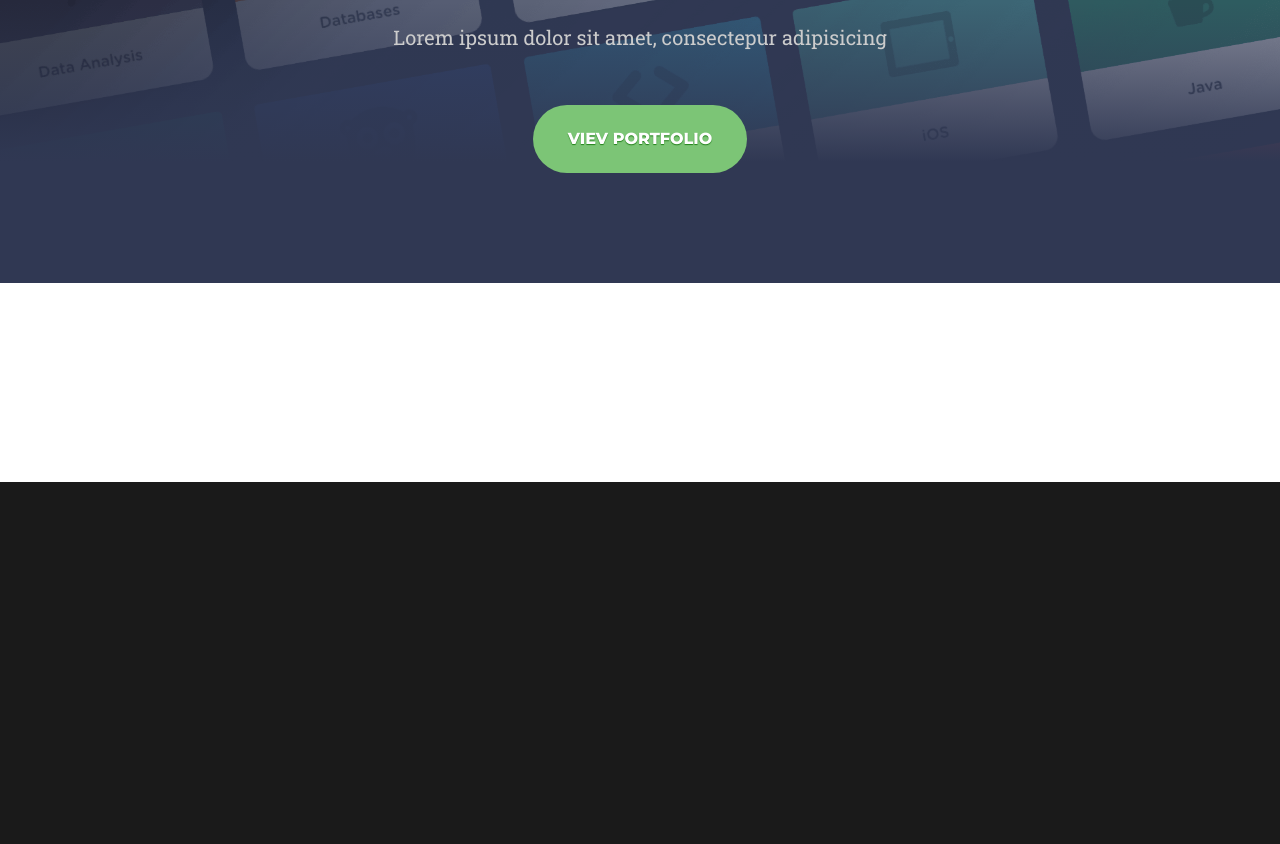
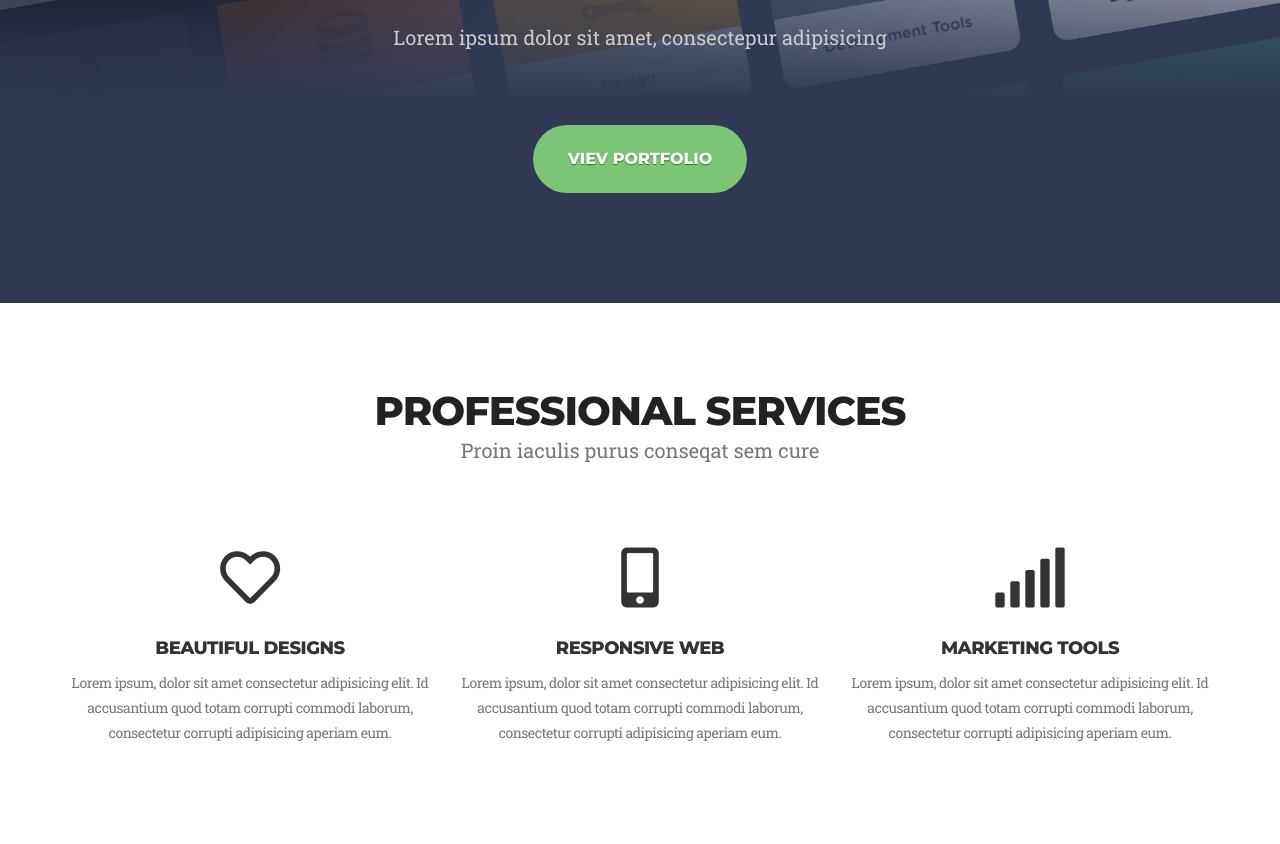
Before and after one commit to danysik89/Learn-Nix-Verstka, a website: page app/index.html in a window 1280 px wide. Shown: the part 318-1162 px from the top of the page. Before the commit the page ends 800 px from the top, so only its background shows below. Drawn offline with Linux system fonts and the light colour scheme.

Commit message:
services section

```diff
--- a/app/index.html
+++ b/app/index.html
@@ -13,6 +13,7 @@
 
 	<meta property="og:image" content="path/to/image.jpg">
 
+	<link rel="stylesheet" href="https://use.fontawesome.com/releases/v5.0.12/css/all.css" integrity="sha384-G0fIWCsCzJIMAVNQPfjH08cyYaUtMwjJwqiRKxxE/rx96Uroj1BtIQ6MLJuheaO9" crossorigin="anonymous">
 	<link href="https://fonts.googleapis.com/css?family=Montserrat|Roboto+Slab" rel="stylesheet">
 
 	<link rel="shortcut icon" href="img/favicon/favicon.ico" type="image/x-icon">
@@ -42,12 +43,12 @@
 		<nav>
 			<div class="container">
 				<div class="row">
-					<div class="col-md-3">
+					<div class="col-sm-3">
 						<div class="logo">
 							<a href="#"><img src="img/logo.png" alt="Tree House"></a>
 						</div>
 					</div>
-					<div class="col-md-9">
+					<div class="col-sm-9">
 						<div class="navigation">
 							<ul class="navigation-list">
 								<li class="list-item active"><a href="#" class="active">Home</a></li>
@@ -66,7 +67,7 @@
 			<div class="header-banner-content">
 				<div class="container">
 					<h1>Creative digital Solutions</h1>
-					<div class="subtitle">Lorem ipsum dolor sit amet, consectepur adipisicing</div>
+					<p class="subtitle">Lorem ipsum dolor sit amet, consectepur adipisicing</p>
 					<a href="#" class="button">Viev Portfolio</a>
 				</div>
 			</div>
@@ -74,7 +75,41 @@
 
   </header>
 
-  <section>
+  <section class="services">
+
+		<div class="section-title">
+			<h2>Professional services</h2>
+			<p class="subtitle">Proin iaculis purus conseqat sem cure</p>
+		</div>
+
+		<div class="services-content">
+			<div class="container">
+				<div class="row">
+					<div class="col-sm-4">
+						<div class="services-item">
+							<i class="far fa-heart"></i>
+							<h4>Beautiful designs</h4>
+							<p>Lorem ipsum, dolor sit amet consectetur adipisicing elit. Id accusantium quod totam corrupti commodi laborum, consectetur corrupti adipisicing aperiam eum.</p>
+						</div>
+					</div>
+					<div class="col-sm-4">
+						<div class="services-item">
+							<i class="fas fa-mobile-alt"></i>
+							<h4>Responsive web</h4>
+							<p>Lorem ipsum, dolor sit amet consectetur adipisicing elit. Id accusantium quod totam corrupti commodi laborum, consectetur corrupti adipisicing aperiam eum.</p>
+						</div>
+					</div>
+					<div class="col-sm-4">
+						<div class="services-item">
+							<i class="fas fa-signal"></i>
+							<h4>Marketing tools</h4>
+							<p>Lorem ipsum, dolor sit amet consectetur adipisicing elit. Id accusantium quod totam corrupti commodi laborum, consectetur corrupti adipisicing aperiam eum.</p>
+						</div>
+					</div>
+				</div>
+			</div>
+		</div>
+
 
   </section>
 
--- a/app/sass/main.sass
+++ b/app/sass/main.sass
@@ -212,5 +212,49 @@ section
 		&:focus
 			text-decoration: none
 
+section
+	padding: 85px 0
+	.section-title
+		h2
+			font-family: 'Montserrat'
+			font-weight: 700
+			text-transform: uppercase
+			font-size: 40px
+			color: #222
+			line-height: 45px
+			letter-spacing: -1px
+			text-align: center
+			margin-top: 0
+			margin-bottom: 0
+		.subtitle
+			text-align: center
+			font-size: 20px
+			color: #777777
+			font-family: 'Roboto Slab'
+			margin-top: 0
+
+.services
+	background-color: #fff
+	text-align: center
+	.services-content
+		margin-top: 80px
+		i
+			font-size: 60px
+		h4
+			font-family: 'Montserrat'
+			font-weight: 700
+			text-transform: uppercase
+			font-size: 18px
+			letter-spacing: -0.5px
+			text-align: center
+			margin-bottom: 0
+		p
+			margin-top: 5px
+			line-height: 25px
+			letter-spacing: -0.5px
+			font-size: 14px
+			color: #777777
+			font-family: 'Roboto Slab'
+
 
 @import "media"
```
Also changed, not shown: app/css/main.min.css, app/img/Treehouse-Home-Page.jpg (added), 1 other file.
